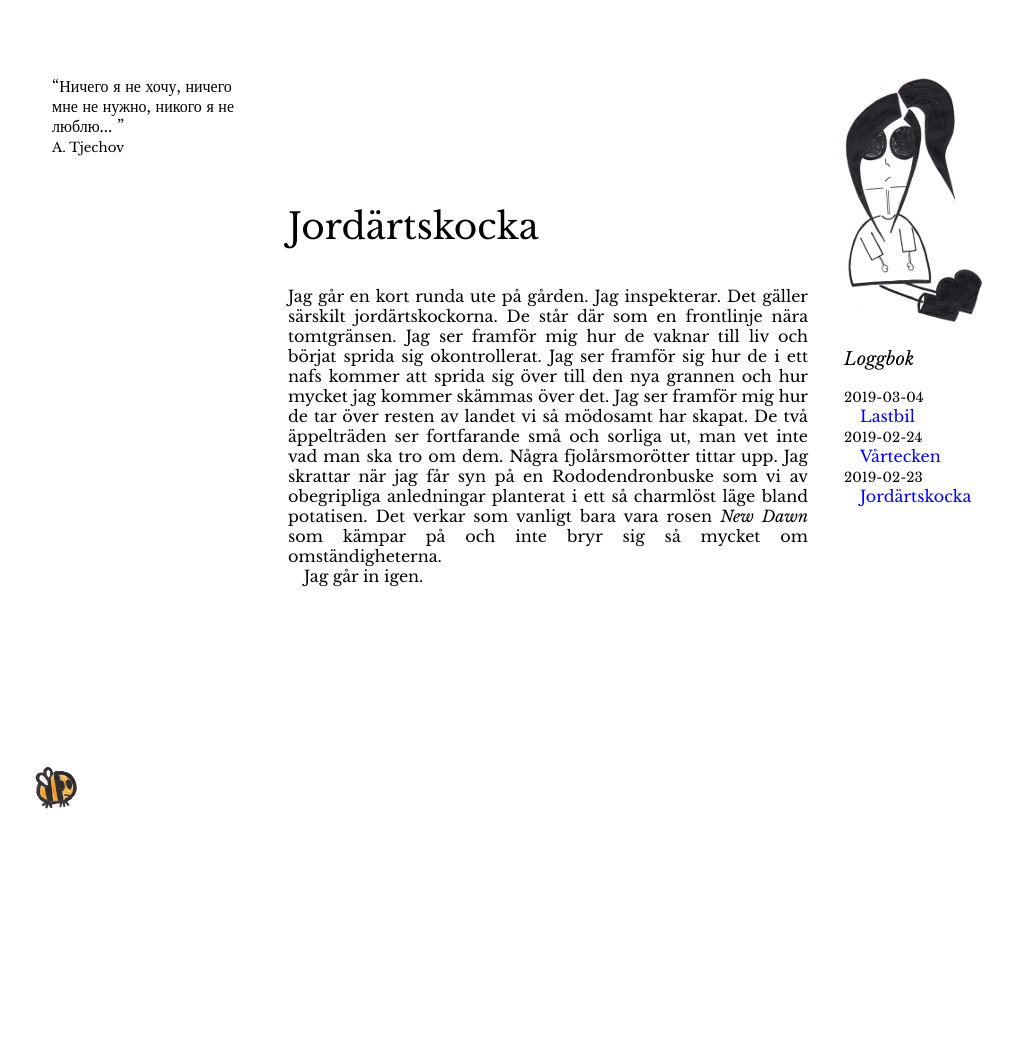
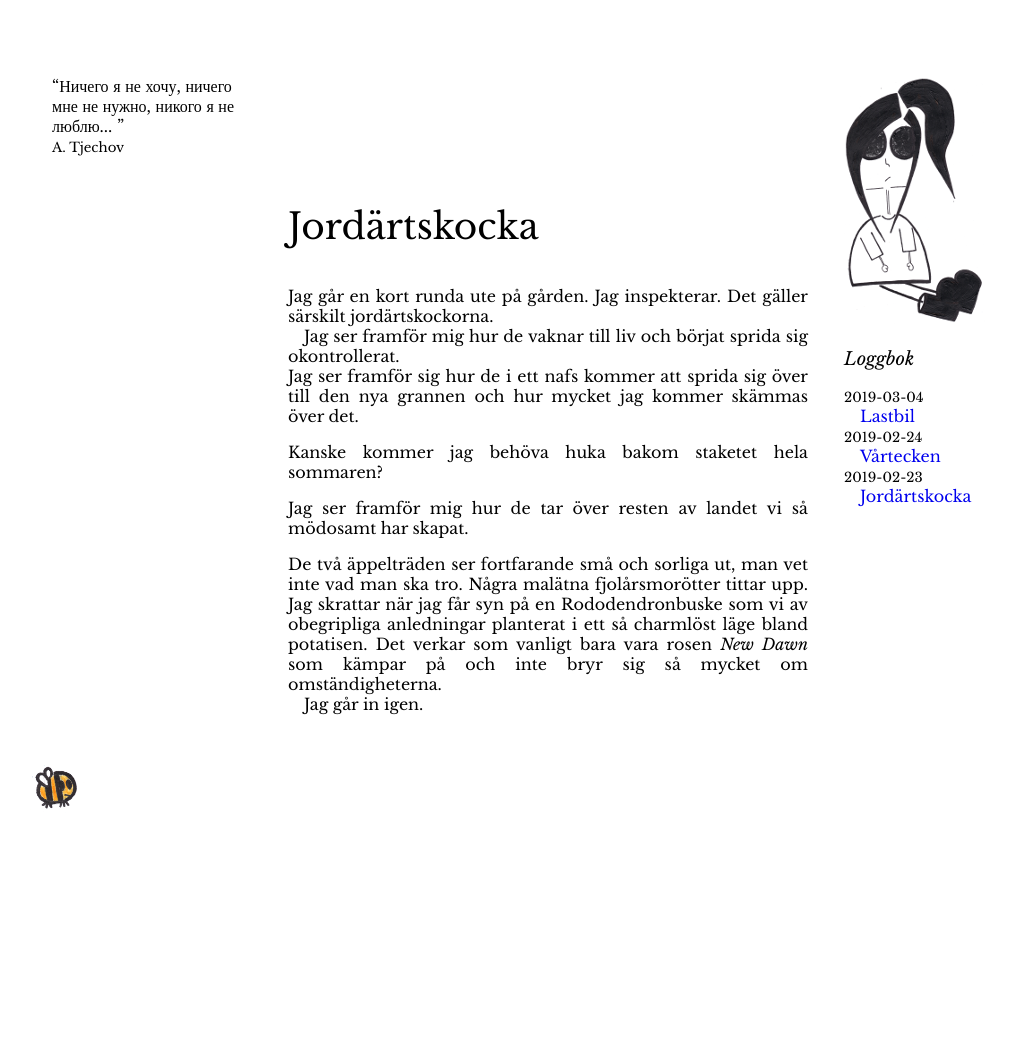
Before and after one commit to amandasandberg/amandasandberg.github.io, a Jekyll site: the page built from _posts/2019-02-23-jordarta.md, in a window 1280 px wide. Shown: the whole page, without its empty margins (92-1105 px from the left). Built offline with Jekyll 4.4.1, drawn with Linux system fonts in a browser that asks for light colours.

Commit message:
Update 2019-02-23-jordarta.md

```diff
--- a/_posts/2019-02-23-jordarta.md
+++ b/_posts/2019-02-23-jordarta.md
@@ -3,8 +3,13 @@ layout: default
 title: "Jordärtskocka"
 ---
 
-Jag går en kort runda ute på gården. Jag inspekterar. Det gäller särskilt jordärtskockorna.  De står där som en frontlinje nära tomtgränsen.
- Jag ser framför mig hur de vaknar till liv och börjat sprida sig okontrollerat. Jag ser framför sig hur de i ett nafs kommer att sprida sig över till den nya grannen och hur mycket jag kommer skämmas över det. Jag ser framför mig hur de tar över resten av landet vi så mödosamt har skapat.
- De två äppelträden ser fortfarande små och sorliga ut, man vet inte vad man ska tro om dem. Några fjolårsmorötter tittar upp. Jag skrattar när jag får syn på en Rododendronbuske som vi av obegripliga anledningar planterat i ett så charmlöst läge bland potatisen.
+Jag går en kort runda ute på gården. Jag inspekterar. Det gäller särskilt jordärtskockorna.
+<span>Jag ser framför mig hur de vaknar till liv och börjat sprida sig okontrollerat. </span> Jag ser framför sig hur de i ett nafs kommer att sprida sig över till den nya grannen och hur mycket jag kommer skämmas över det.
+
+Kanske kommer jag behöva huka bakom staketet hela sommaren?
+
+Jag ser framför mig hur de tar över resten av landet vi så mödosamt har skapat.
+
+ De två äppelträden ser fortfarande små och sorliga ut, man vet inte vad man ska tro. Några malätna fjolårsmorötter tittar upp. Jag skrattar när jag får syn på en Rododendronbuske som vi av obegripliga anledningar planterat i ett så charmlöst läge bland potatisen.
  Det verkar som vanligt bara vara rosen _New Dawn_ som kämpar på och inte bryr sig så mycket om omständigheterna.
  <span>Jag går in igen.</span>
```
